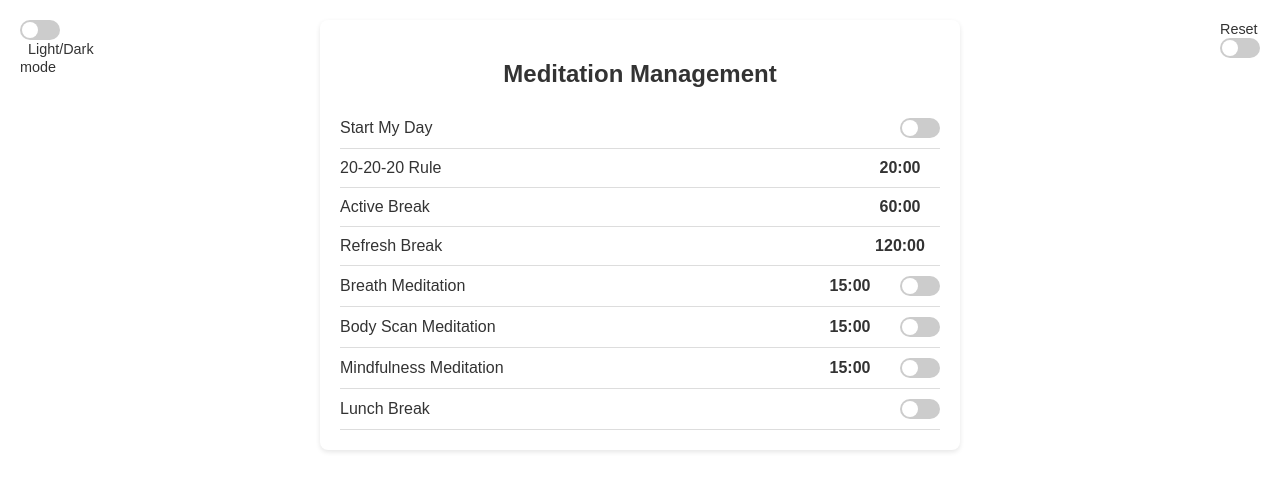
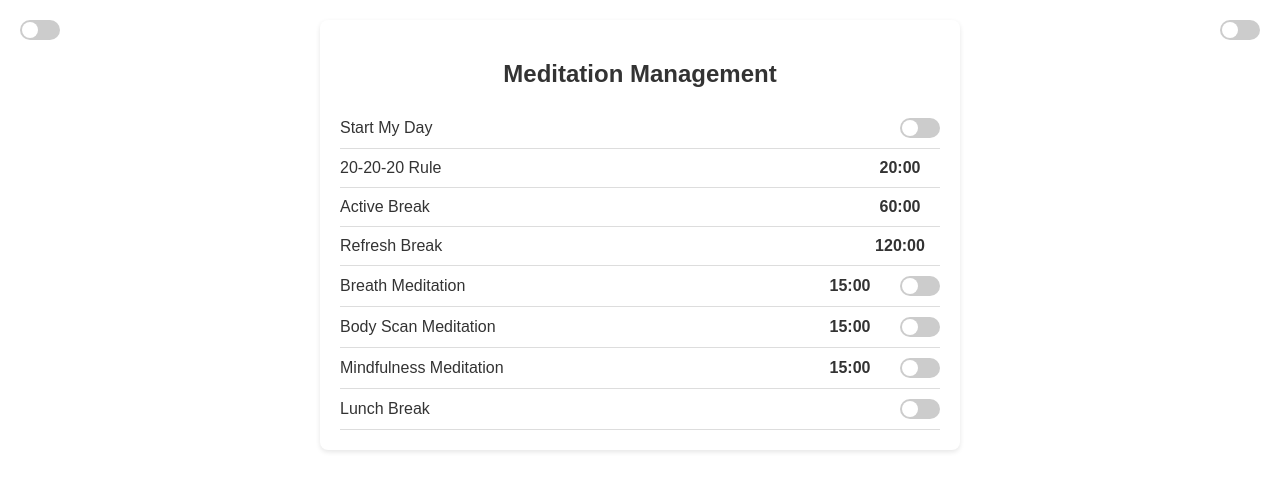
Before and after one commit to Notte-hub/Scorrimento, a plain HTML site: page index.html in a window 1280 px wide. Drawn offline with Linux system fonts and the light colour scheme.

Commit message:
Update index.html

```diff
--- a/index.html
+++ b/index.html
@@ -127,11 +127,9 @@
       <input type="checkbox" id="themeToggle">
       <span class="slider"></span>
     </label>
-    <span class="switch-label">Light/Dark mode</span>
   </div>
 
   <div class="reset-switch">
-    <span class="reset-label">Reset</span>
     <label class="toggle-switch">
       <input type="checkbox" id="resetToggle">
       <span class="slider"></span>
```
